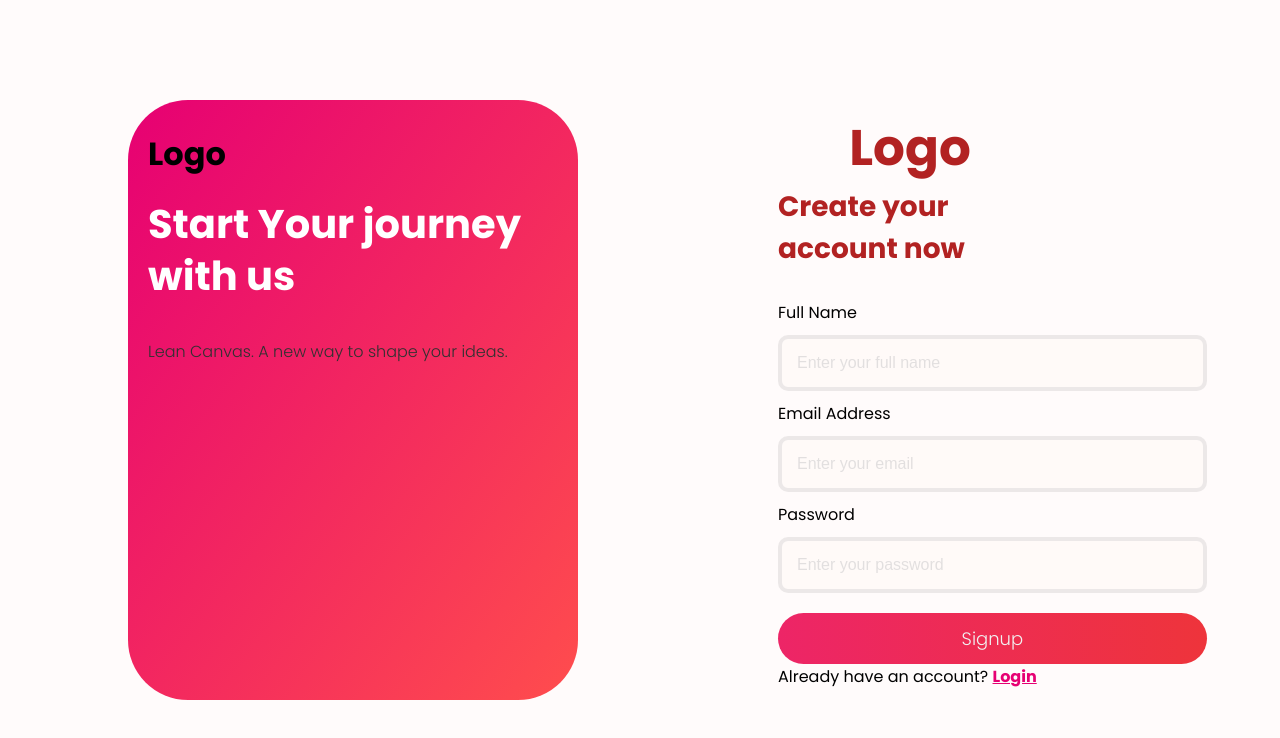
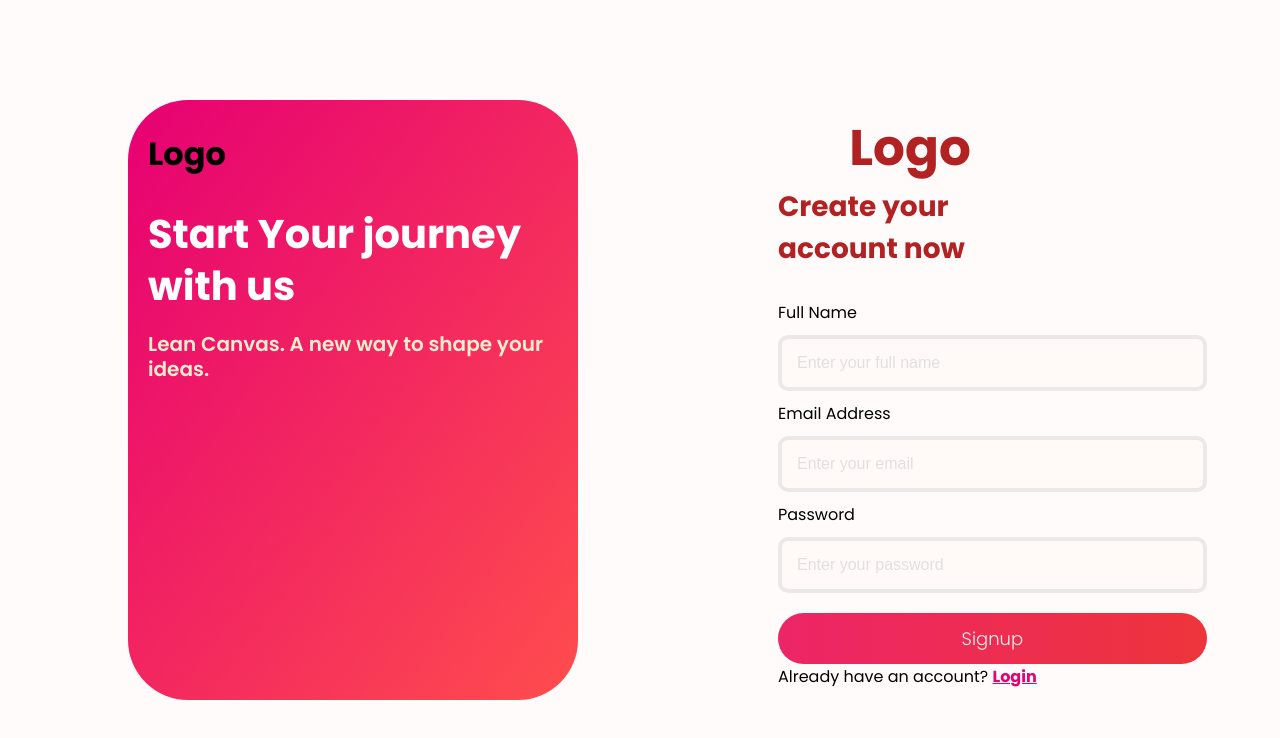
Before and after one commit to usman2335/Startovate_FYP, a React (Vite) app in the folder frontend/: page / in a window 1280 px wide. Shown: the top 738 px of the page. Built offline with nearby package versions, Linux system fonts and the light colour scheme.

Commit message:
Sign Up css fixes

```diff
--- a/frontend/src/CSS/Signup.css
+++ b/frontend/src/CSS/Signup.css
@@ -22,18 +22,17 @@
     padding-left: 200px;
 }
 
-.card {
+.Signupcard {
     padding: 30px 20px;
     border-radius: 60px;
     background: linear-gradient(to bottom right, #e60073, #ff4d4d);
     width: 450px;
     height: 600px;
+    transition: transform 0.3s ease, background 0.3s ease, color 0.3s ease;
 }
 
-
-.icon {
-    width: 40px;
-    margin-bottom: 10px;
+.Signupcard h1 {
+    padding-bottom: 30px;
 }
 
 .signup-form h1 {
@@ -86,14 +85,22 @@
     line-height: 130%;
     color: #FFFFFF;
     text-align: left;
+    padding-bottom: 20px;
 }
 
 /* Card Text */
 .card2-text {
     font-family: 'Poppins', sans-serif;
     font-weight: 600;
-    font-size: 40px;
-    line-height: 60px;
+    font-size: 20px;
+    line-height: 25px;
     color: #FFEDCE;
     text-align: left;
 }
+
+.Signupcard:hover{
+    background: linear-gradient(90deg, #EE343B 0.17%, #ED2568 100%);
+    transform: scale(1.1);
+    color: white;
+
+}
--- a/frontend/src/components/SignupCard.jsx
+++ b/frontend/src/components/SignupCard.jsx
@@ -4,7 +4,7 @@ import "../CSS/Signup.css"
 const SignupCard = () => {
   return (
     <div className="card-container">
-      <div className="card">
+      <div className="Signupcard">
         <h1>Logo</h1>
         <h2 class="start-journey-text">Start Your journey with us</h2>
         <p class="card2-text">Lean Canvas. A new way to shape your ideas.</p>
```
